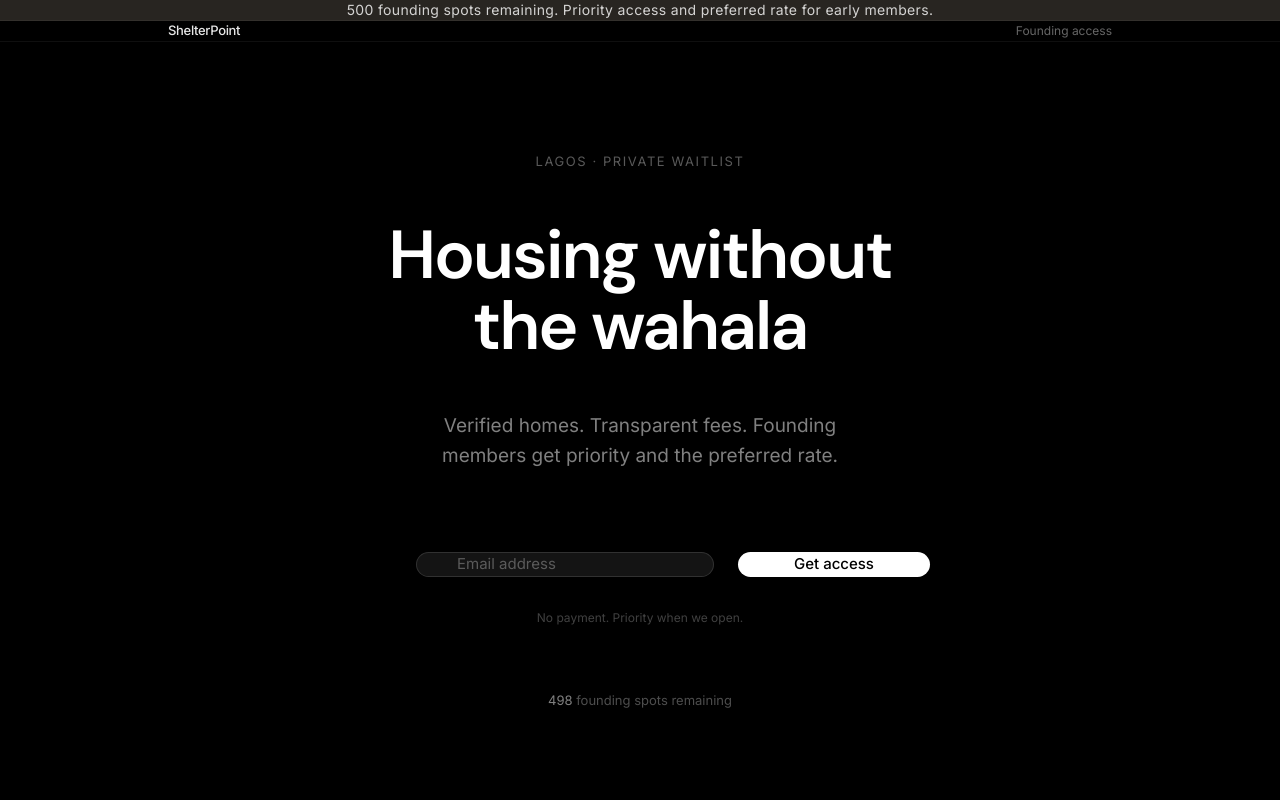
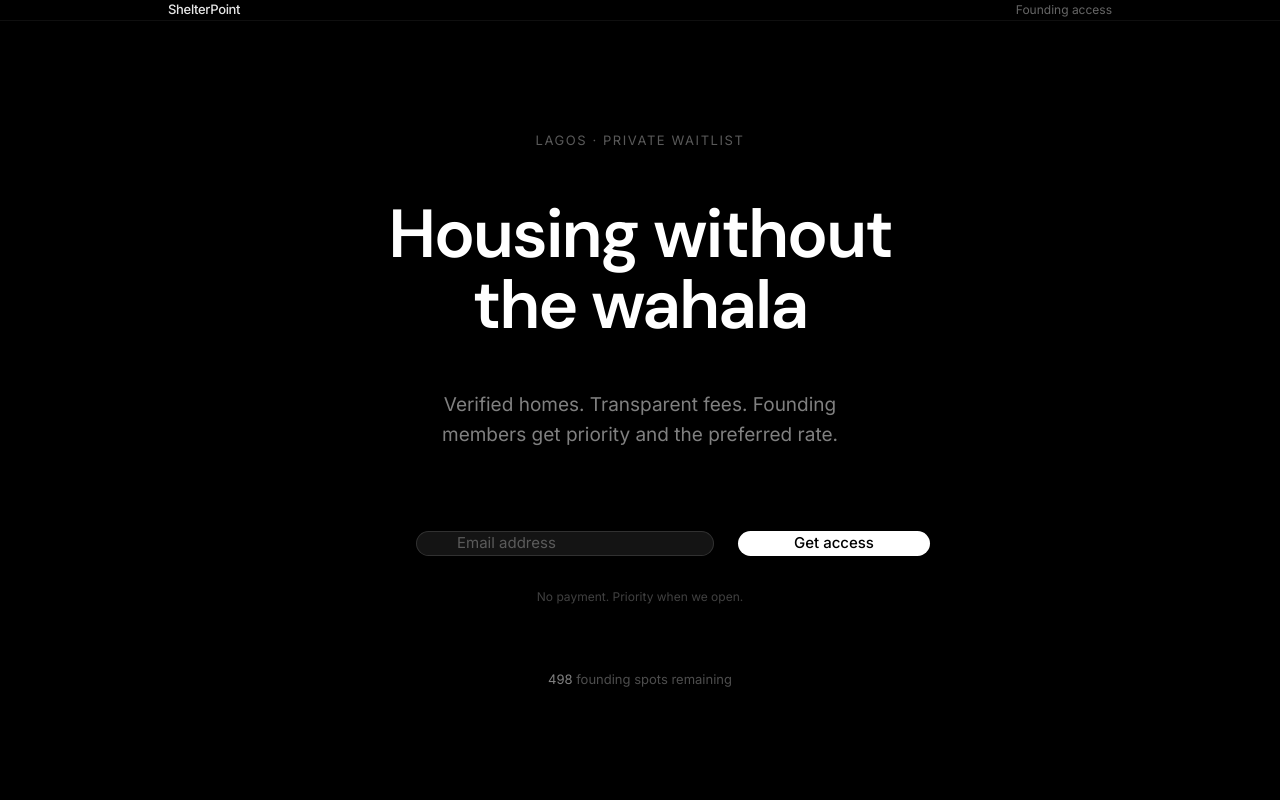
Before and after one commit to FADAREC/ShelterPoint-NG, a Next.js app: page / in a window 1280 px wide. Shown: the top 800 px of the page. Built offline with nearby package versions, Linux system fonts and the light colour scheme; no server answers; the database is empty.

Commit message:
design: strip competing content, hero owns the first screen

```diff
--- a/app/page.tsx
+++ b/app/page.tsx
@@ -1,4 +1,3 @@
-import UrgencyBar from '@/components/hero/UrgencyBar';
 import Hero from '@/components/hero/Hero';
 import Problem from '@/components/sections/Problem';
 import Solution from '@/components/sections/Solution';
@@ -10,9 +9,9 @@
 
 export default function Home() {
   return (
-    <main className="min-h-screen">
-      <UrgencyBar />
+    <main className="min-h-screen bg-black">
       <Hero />
+      <div className="bg-white">
         <Problem />
         <Solution />
         <HowItWorks />
@@ -20,6 +19,7 @@
         <FAQ />
         <FinalCTA />
         <Footer />
+      </div>
     </main>
   );
 }
```
Lines whose indentation alone changed are shown as unchanged.
